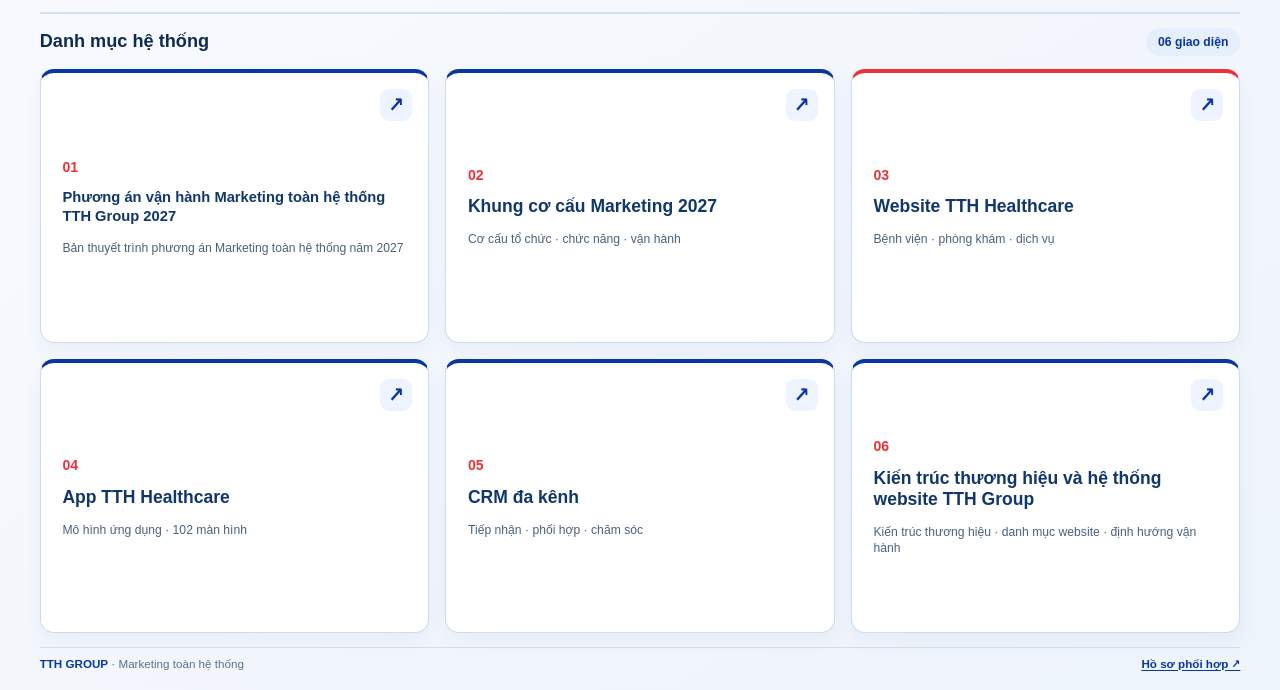
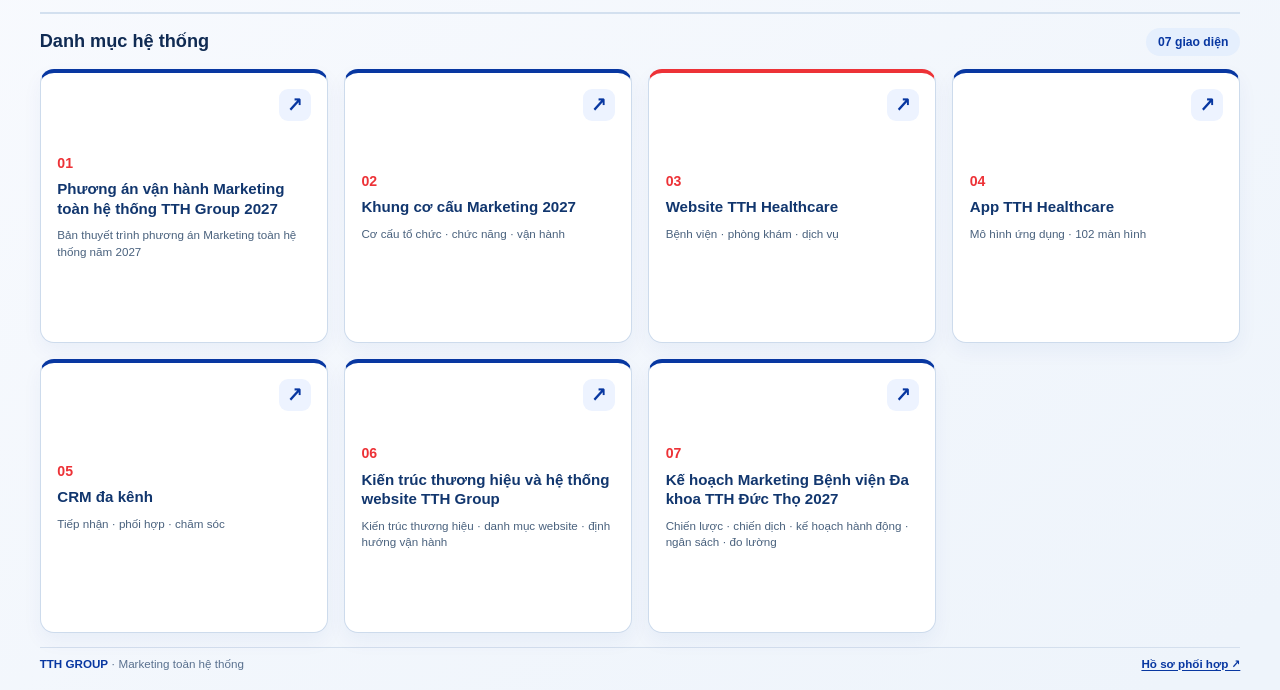
Before and after one commit to nguyenyenthuong-netizen/TTH-2027, a plain HTML site: page pages-overrides/catalog/index.html in a window 1280 px wide. Shown: the part 110-800 px from the top of the page. Drawn offline with Linux system fonts and the light colour scheme; files whose address does not match are found by name.

Commit message:
Add item 07: TTH Duc Tho Marketing plan 2027 to online catalog

```diff
--- a/pages-overrides/catalog/index.html
+++ b/pages-overrides/catalog/index.html
@@ -75,6 +75,9 @@ footer{padding-top:4px}
 }
 @media(max-height:525px){.tile .desc{display:none}.tile{gap:3px}}
 @media(prefers-reduced-motion:reduce){.tile{transition:none}}
+
+/* Seven entries: consistent card sizes, no clipping at smaller viewports. */
+.cards{grid-template-columns:repeat(4,minmax(0,1fr));grid-template-rows:repeat(2,minmax(0,1fr))}.tile{grid-column:auto;gap:clamp(6px,1.1vh,12px);padding:clamp(10px,1.3vw,20px)}.tile strong,.tile:nth-child(1) strong{font-size:clamp(14px,1.18vw,18px);line-height:1.3}.tile .desc{font-size:clamp(11px,.91vw,13px);line-height:1.4}.tile:nth-child(7){grid-column:auto}.num{padding-right:28px}@media(max-width:1000px){html,body{height:auto;min-height:100%;overflow:auto}.shell{height:auto;min-height:100dvh;overflow:visible;grid-template-rows:auto auto auto}.cards{grid-template-columns:repeat(3,minmax(0,1fr));grid-template-rows:none;grid-auto-rows:minmax(150px,auto)}.tile{padding:15px}.tile .desc{display:block}}@media(max-width:780px){.cards{grid-template-columns:repeat(2,minmax(0,1fr));grid-auto-rows:minmax(145px,auto)}.tile{padding:12px}.tile strong,.tile:nth-child(1) strong{font-size:14px}.tile .desc{font-size:12px}}@media(min-width:1001px) and (max-height:680px){html,body{overflow:auto;height:auto}.shell{height:auto;min-height:100dvh;overflow:visible}.cards{grid-auto-rows:minmax(155px,auto);grid-template-rows:repeat(2,minmax(155px,auto))}.tile .desc{display:block}}
 </style>
 </head>
 <body>
@@ -84,7 +87,7 @@ footer{padding-top:4px}
 <div class="titles"><p class="eyebrow">Danh mục trực tuyến · Năm 2027</p><h1>TTH Group <span>· Marketing toàn hệ thống</span></h1><p class="sub">Các hệ thống, tài liệu và giao diện trực tuyến của TTH Group</p></div>
 </header>
 <main>
-<div class="headline"><h2>Danh mục hệ thống</h2><span class="count">06 giao diện</span></div>
+<div class="headline"><h2>Danh mục hệ thống</h2><span class="count">07 giao diện</span></div>
 <nav class="cards" aria-label="Mở các hệ thống TTH Group từ danh mục GitHub">
 <a class="tile" href="https://tth-marketing-2027-trinh-chieu.vercel.app/" rel="noopener noreferrer" target="_blank" aria-label="Mở bản thuyết trình Phương án vận hành Marketing toàn hệ thống TTH Group 2027"><span class="num">01</span><span class="arr" aria-hidden="true">↗</span><strong>Phương án vận hành Marketing toàn hệ thống TTH Group 2027</strong><span class="desc">Bản thuyết trình phương án Marketing toàn hệ thống năm 2027</span></a>
 <a class="tile" href="https://tth-khung-marketing-14112026.vercel.app/" rel="noopener noreferrer" target="_blank" aria-label="Mở Khung cơ cấu Marketing 2027 trên Vercel"><span class="num">02</span><span class="arr" aria-hidden="true">↗</span><strong>Khung cơ cấu Marketing 2027</strong><span class="desc">Cơ cấu tổ chức · chức năng · vận hành</span></a>
@@ -92,6 +95,7 @@ footer{padding-top:4px}
 <a class="tile" href="https://tth-healthcare-app.vercel.app/" rel="noopener noreferrer" target="_blank" aria-label="Mở App TTH Healthcare trên Vercel"><span class="num">04</span><span class="arr" aria-hidden="true">↗</span><strong>App TTH Healthcare</strong><span class="desc">Mô hình ứng dụng · 102 màn hình</span></a>
 <a class="tile" href="https://tth-crm-da-kenh.vercel.app/" rel="noopener noreferrer" target="_blank" aria-label="Mở CRM đa kênh trên Vercel"><span class="num">05</span><span class="arr" aria-hidden="true">↗</span><strong>CRM đa kênh</strong><span class="desc">Tiếp nhận · phối hợp · chăm sóc</span></a>
 <a class="tile" href="kien-truc-thuong-hieu/" rel="noopener noreferrer" target="_blank" aria-label="Mở Kiến trúc thương hiệu và hệ thống website TTH Group"><span class="num">06</span><span class="arr" aria-hidden="true">↗</span><strong>Kiến trúc thương hiệu và hệ thống website TTH Group</strong><span class="desc">Kiến trúc thương hiệu · danh mục website · định hướng vận hành</span></a>
+<a class="tile" href="https://tth-duc-tho-ke-hoach-marketing-2027.vercel.app/" rel="noopener noreferrer" target="_blank" aria-label="Mở Kế hoạch Marketing Bệnh viện Đa khoa TTH Đức Thọ 2027"><span class="num">07</span><span class="arr" aria-hidden="true">↗</span><strong>Kế hoạch Marketing Bệnh viện Đa khoa TTH Đức Thọ 2027</strong><span class="desc">Chiến lược · chiến dịch · kế hoạch hành động · ngân sách · đo lường</span></a>
 </nav>
 </main>
 <footer><span><b>TTH GROUP</b> · Marketing toàn hệ thống</span><a href="bo-ho-so/" aria-label="Mở hồ sơ phối hợp và đối soát để gửi các đơn vị">Hồ sơ phối hợp ↗</a></footer>
```
